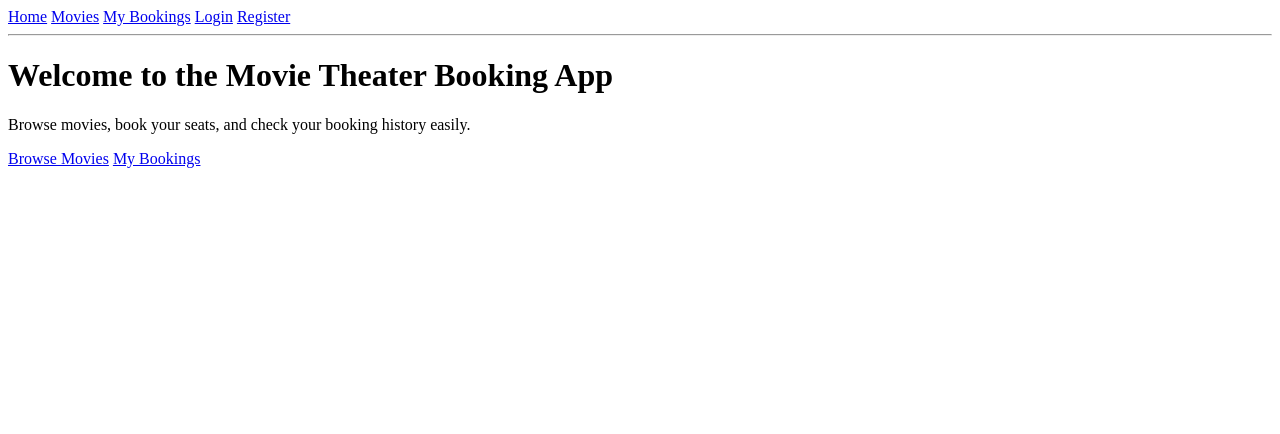
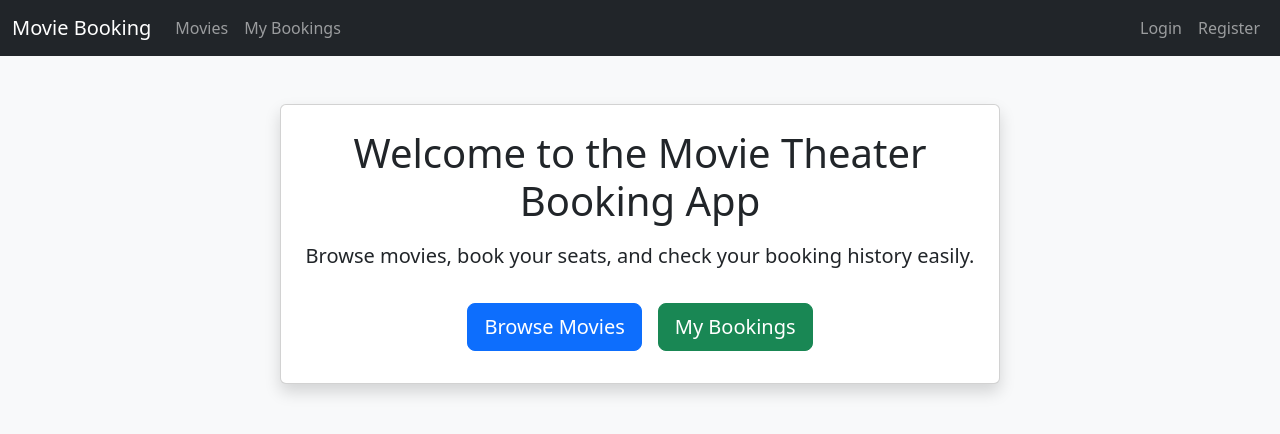
Before and after one commit to ksanch20/cs4300, a Django app: page / in a window 1280 px wide. Shown: the top 434 px of the page. Run offline with Django 4.2, Linux system fonts and the light colour scheme.

Commit message:
update base.html

```diff
--- a/homework2/movie_theater_booking/templates/base.html
+++ b/homework2/movie_theater_booking/templates/base.html
@@ -3,30 +3,52 @@
 <head>
   <meta charset="UTF-8">
   <title>Movie Booking</title>
+
+  <!-- Bootstrap CSS (via CDN) -->
+  <link href="https://cdn.jsdelivr.net/npm/bootstrap@5.3.2/dist/css/bootstrap.min.css" rel="stylesheet">
+
+  <script src="https://cdn.jsdelivr.net/npm/bootstrap@5.3.2/dist/js/bootstrap.bundle.min.js"></script>
 </head>
-<body>
-<nav>
-  <a href="{% url 'home' %}">Home</a>
-  <a href="{% url 'movies_list' %}">Movies</a>
-  <a href="{% url 'booking_history' %}">My Bookings</a>
+<body class="bg-light">
 
-  {% if user.is_authenticated %}
-    <span>Welcome, {{ user.username }}!</span>
-    <form action="{% url 'logout' %}" method="post" style="display:inline;">
-      {% csrf_token %}
-      <button type="submit" style="background:none; border:none; color:blue; cursor:pointer; text-decoration:underline; padding:0;">Logout</button>
-    </form>
-  {% else %}
-    <a href="{% url 'login' %}">Login</a>
-    <a href="{% url 'register' %}">Register</a>
+  <!-- Navigation bar -->
+  <nav class="navbar navbar-expand-lg navbar-dark bg-dark mb-4">
+    <div class="container-fluid">
+      <a class="navbar-brand" href="{% url 'home' %}">Movie Booking</a>
+      <button class="navbar-toggler" type="button" data-bs-toggle="collapse" data-bs-target="#navbarNav">
+        <span class="navbar-toggler-icon"></span>
+      </button>
 
+      <div class="collapse navbar-collapse" id="navbarNav">
+        <ul class="navbar-nav me-auto">
+          <li class="nav-item"><a class="nav-link" href="{% url 'movies_list' %}">Movies</a></li>
+          <li class="nav-item"><a class="nav-link" href="{% url 'booking_history' %}">My Bookings</a></li>
+        </ul>
 
-  {% endif %}
-</nav>
+        <ul class="navbar-nav">
+          {% if user.is_authenticated %}
+            <li class="nav-item">
+              <span class="navbar-text me-3">Welcome, {{ user.username }}!</span>
+            </li>
+            <li class="nav-item">
+              <form action="{% url 'logout' %}" method="post" class="d-inline">
+                {% csrf_token %}
+                <button type="submit" class="btn btn-outline-light btn-sm">Logout</button>
+              </form>
+            </li>
+          {% else %}
+            <li class="nav-item"><a class="nav-link" href="{% url 'login' %}">Login</a></li>
+            <li class="nav-item"><a class="nav-link" href="{% url 'register' %}">Register</a></li>
+          {% endif %}
+        </ul>
+      </div>
+    </div>
+  </nav>
 
-  <hr>
+  <div class="container">
+    {% block content %}
+    {% endblock %}
+  </div>
 
-  {% block content %}
-  {% endblock %}
 </body>
 </html>
```
